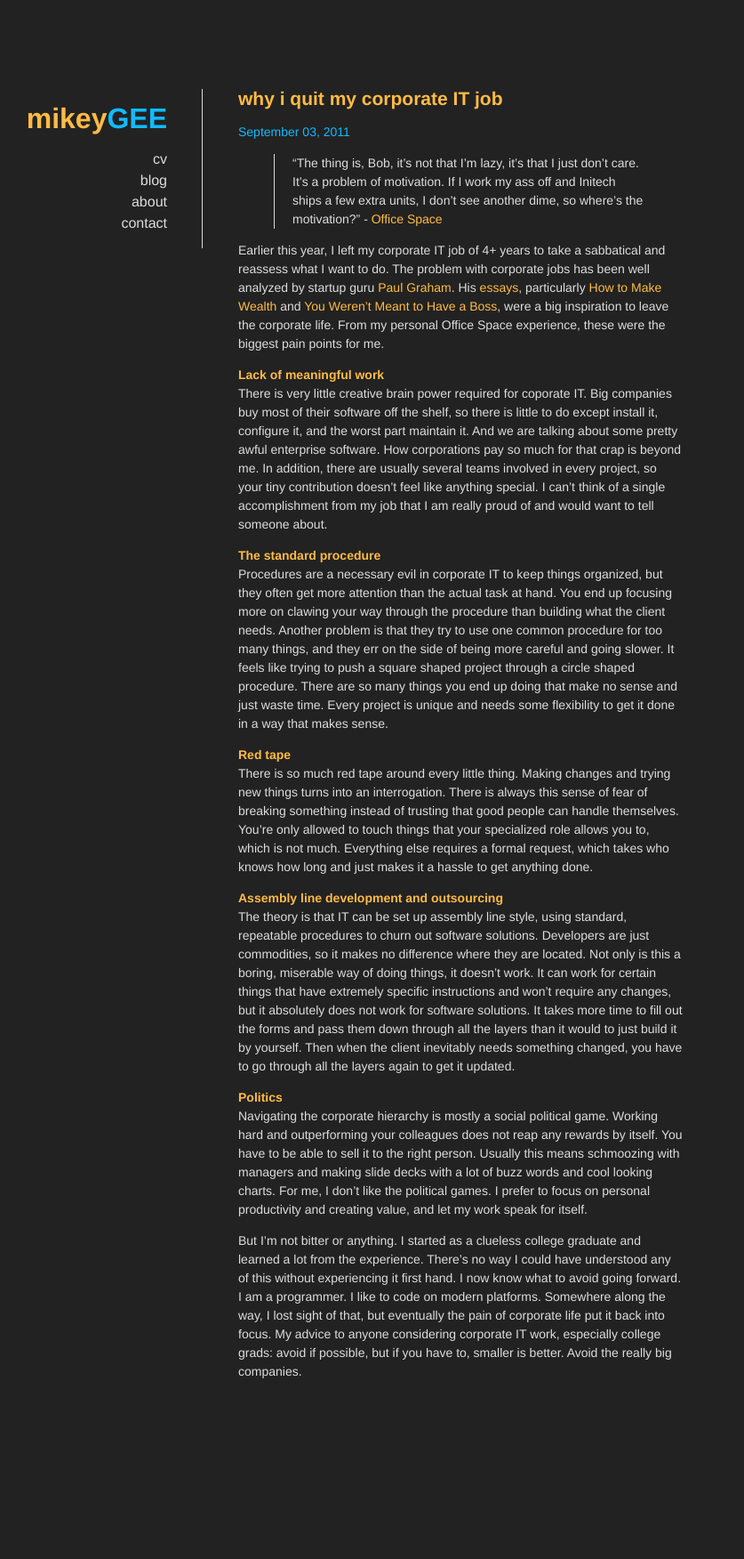
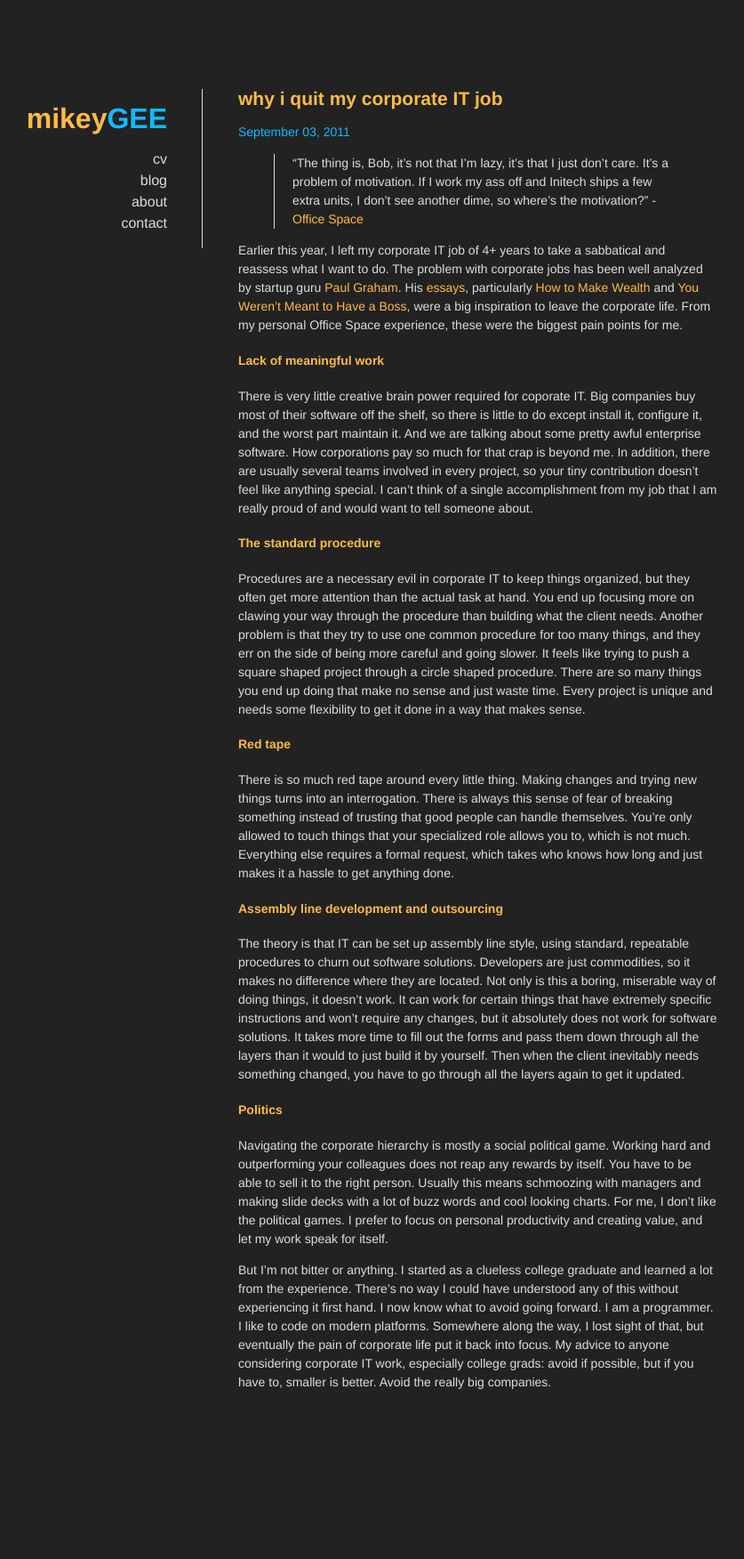
Before and after one commit to mikeygee/mikeygee.github.com, a Jekyll site: the page built from _posts/2011-09-03-corporate.md, in a window 1280 px wide. Shown: the whole page at 89% size, without its empty margins (172-1009 px from the left). Built offline with Jekyll 4.4.1, drawn with Linux system fonts in a browser that asks for light colours; after the commit the page ends 1664 px from its top, so only the background shows below that.

Commit message:
css cleanup

```diff
--- a/_posts/2011-09-03-corporate.md
+++ b/_posts/2011-09-03-corporate.md
@@ -7,19 +7,19 @@ title: why i quit my corporate IT job
 
 Earlier this year, I left my corporate IT job of 4+ years to take a sabbatical and reassess what I want to do. The problem with corporate jobs has been well analyzed by startup guru [Paul Graham][]. His [essays][], particularly [How to Make Wealth][] and [You Weren't Meant to Have a Boss][], were a big inspiration to leave the corporate life. From my personal Office Space experience, these were the biggest pain points for me.
 
-**<span class="yellow">Lack of meaningful work</span>**<br>
+#### Lack of meaningful work
 There is very little creative brain power required for coporate IT. Big companies buy most of their software off the shelf, so there is little to do except install it, configure it, and the worst part maintain it. And we are talking about some pretty awful enterprise software. How corporations pay so much for that crap is beyond me. In addition, there are usually several teams involved in every project, so your tiny contribution doesn't feel like anything special. I can't think of a single accomplishment from my job that I am really proud of and would want to tell someone about.
 
-**<span class="yellow">The standard procedure</span>**<br>
+#### The standard procedure
 Procedures are a necessary evil in corporate IT to keep things organized, but they often get more attention than the actual task at hand. You end up focusing more on clawing your way through the procedure than building what the client needs. Another problem is that they try to use one common procedure for too many things, and they err on the side of being more careful and going slower. It feels like trying to push a square shaped project through a circle shaped procedure. There are so many things you end up doing that make no sense and just waste time. Every project is unique and needs some flexibility to get it done in a way that makes sense.
 
-**<span class="yellow">Red tape</span>**<br>
+#### Red tape
 There is so much red tape around every little thing. Making changes and trying new things turns into an interrogation. There is always this sense of fear of breaking something instead of trusting that good people can handle themselves. You're only allowed to touch things that your specialized role allows you to, which is not much. Everything else requires a formal request, which takes who knows how long and just makes it a hassle to get anything done.
 
-**<span class="yellow">Assembly line development and outsourcing</span>**<br>
+#### Assembly line development and outsourcing
 The theory is that IT can be set up assembly line style, using standard, repeatable procedures to churn out software solutions. Developers are just commodities, so it makes no difference where they are located. Not only is this a boring, miserable way of doing things, it doesn't work. It can work for certain things that have extremely specific instructions and won't require any changes, but it absolutely does not work for software solutions. It takes more time to fill out the forms and pass them down through all the layers than it would to just build it by yourself. Then when the client inevitably needs something changed, you have to go through all the layers again to get it updated.
 
-**<span class="yellow">Politics</span>**<br>
+#### Politics
 Navigating the corporate hierarchy is mostly a social political game. Working hard and outperforming your colleagues does not reap any rewards by itself. You have to be able to sell it to the right person. Usually this means schmoozing with managers and making slide decks with a lot of buzz words and cool looking charts. For me, I don't like the political games. I prefer to focus on personal productivity and creating value, and let my work speak for itself.
 
 But I'm not bitter or anything. I started as a clueless college graduate and learned a lot from the experience. There's no way I could have understood any of this without experiencing it first hand. I now know what to avoid going forward. I am a programmer. I like to code on modern platforms. Somewhere along the way, I lost sight of that, but eventually the pain of corporate life put it back into focus. My advice to anyone considering corporate IT work, especially college grads: avoid if possible, but if you have to, smaller is better. Avoid the really big companies.
--- a/css/style.css
+++ b/css/style.css
@@ -3,6 +3,8 @@ body {
 	color: #DDD;
 	font-family: "Helvetica Neue", Helvetica, Arial, sans-serif;
 	font-size: 14px;
+	margin: 0;
+	padding: 0;
 }
 
 a:link, a:visited {
@@ -11,29 +13,24 @@ a:link, a:visited {
 	font-size: inherit;
 	font-weight: inherit;
 }
+
 a:hover { text-decoration: underline; }
 a:active { text-decoration: underline; }
 
 a img { border: none; }
 
-ul {
-	list-style: none;
-}
+ul { list-style: none; }
 
-h1, h2, h3, h4, h5, h6, #fn, .yellow {
-	color: #FB4;
-}
+h1, h2, h3, h4, h5, h6, #fn { color: #FB4; }
 
-#ln,
-.post-date,
-.blue {
-	color: #1BF;
-}
-
+#ln, .post-date { color: #1BF; }
 
 #main {
 	width: 960px;
-	margin: 0 auto;
+	margin-top: 100px;
+	margin-bottom: 100px;
+	margin-left: auto;
+	margin-right: auto;
 }
 
 #nav {
@@ -43,27 +40,21 @@ h1, h2, h3, h4, h5, h6, #fn, .yellow {
 	font-size: 16px;
 	text-align: right;
 	line-height: 150%;
-	color: #DDD;
 	position: fixed;
-	top: 100px;
 }
 
 #nav h1 a:hover { text-decoration: none; }
 
-#nav .addthis_toolbox {
-	float: right;
-}
-
 .content {
-	margin: 100px 0px 200px 280px;
-	width: 500px;
+	margin-left: 280px;
+	width: 540px;
 	line-height: 150%;
 }
 
 .content a:link,
 .content a:visited,
-#details p  a:link,
-#details p  a:visited { color: #FB4; }
+#details p a:link,
+#details p a:visited { color: #FB4; }
 
 .content blockquote {
 	border-left: 1px solid #DDD;
@@ -75,16 +66,11 @@ h1, h2, h3, h4, h5, h6, #fn, .yellow {
 .tweet-date, .gh-date { font-size: 12px; }
 
 #content-cv {
-	margin-top: 100px;
 	margin-left: 280px;
 	line-height: normal;
 }
 
 #content-blog hr { margin: 40px 0px; }
-
-#content-post {
-	margin-bottom: 200px;
-}
 
 #content-contact img,
 #content-home img {
@@ -100,7 +86,12 @@ h1, h2, h3, h4, h5, h6, #fn, .yellow {
 	color: #FB4;
 }
 
-#cv-header { width: 400px; }
+#cv-header {
+	width: 400px;
+	color: #FB4;
+}
+
+#dlpdf { float: right; }
 
 #filters {
 	width: 400px;
@@ -128,11 +119,11 @@ h1, h2, h3, h4, h5, h6, #fn, .yellow {
 
 #ucla,
 #mikeygeecom {
-	background: none repeat scroll 0 0 #FB4;
+	background-color: #FB4;
 }
 
 #lab {
-	background: none repeat scroll 0 0 #FFF;
+	background-color: #FFF;
 }
 
 #ucla-logo,
@@ -149,7 +140,7 @@ h1, h2, h3, h4, h5, h6, #fn, .yellow {
 #informatica,
 #wdi {
 	padding: 5px;
-	background: none repeat scroll 0 0 #FFF;
+	background-color: #FFF;
 
 }
 
@@ -171,11 +162,11 @@ h1, h2, h3, h4, h5, h6, #fn, .yellow {
 }
 
 #javascript {
-	background: #43FF0F;
+	background-color: #43FF0F;
 }
 
 #c {
-	background: #4CF;
+	background-color: #4CF;
 }
 
 #c .description {
@@ -183,7 +174,7 @@ h1, h2, h3, h4, h5, h6, #fn, .yellow {
 }
 
 #sql, #nflive {
-	background: #FF7F4D;
+	background-color: #FF7F4D;
 }
 
 #sql .title {
@@ -191,7 +182,7 @@ h1, h2, h3, h4, h5, h6, #fn, .yellow {
 }
 
 #html {
-	background: #FF4287;
+	background-color: #FF4287;
 }
 
 #nflive,
--- a/cv/index.html
+++ b/cv/index.html
@@ -19,8 +19,8 @@
 				</ul>
 			</div>
 			<div id="content-cv">
-				<div id="cv-header" class="yellow">
-					<div style="float:right"><a href="cv.pdf">download pdf</a></div>
+				<div id="cv-header">
+					<div id="dlpdf"><a href="cv.pdf">download pdf</a></div>
 					<h2>cv</h2>
 				</div>
 				<div id="filters">
--- a/js/index.js
+++ b/js/index.js
@@ -6,7 +6,7 @@ $(document).ready(function() {
 		function(data) {
 			for(var i = 0, len = data.length; i < len; i++) {
 				var date = new Date(data[i].created_at.replace("+0000 ",""));
-				data[i].date = date.toDateString().slice(4);
+				data[i].date = date.toDateString().slice(4).replace(/\s/g,"&nbsp;");
 				if(data[i].entities.urls.length > 0)
 					data[i].url = data[i].entities.urls[0].url;
 				else
@@ -36,7 +36,7 @@ $(document).ready(function() {
 			}
 			for(var i = 0; i < len; i++) {
 				var repo = data.repositories[i];
-				repo.date = (new Date(repo.pushed_at)).toDateString().slice(4);
+				repo.date = (new Date(repo.pushed_at)).toDateString().slice(4).replace(/\s/g,"&nbsp;");
 				$.getJSON("http://github.com/api/v2/json/commits/list/mikeygee/" + repo.name + "/master?callback=?", addMessage(i));
 			}
 		}
```
Also changed, not shown: _posts/2011-08-31-one.md (+4 -4 lines), _posts/2011-09-07-hire.md (+3 -3 lines), _posts/2011-10-04-iphone4s.md (added, +15 -0 lines).
